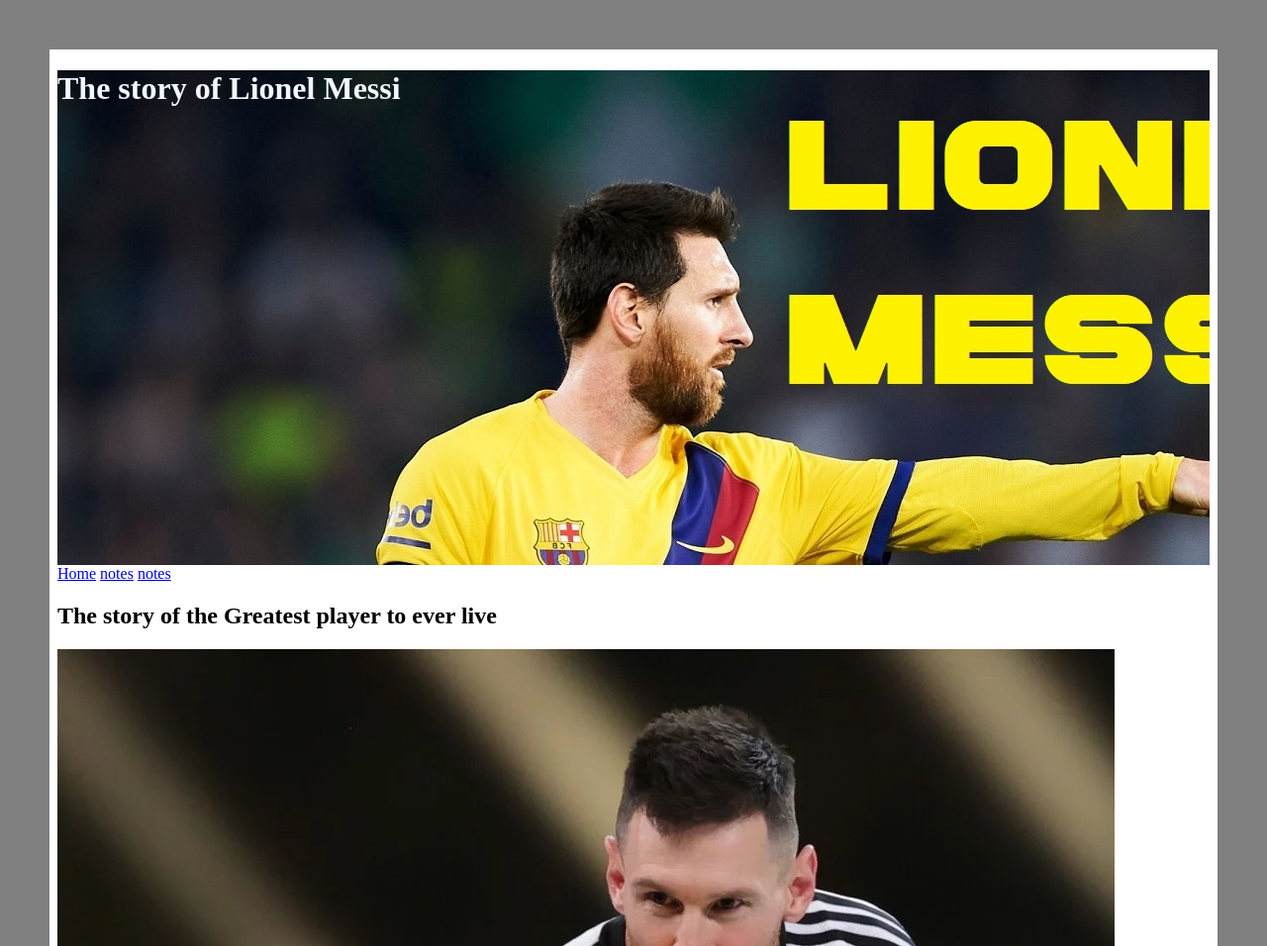
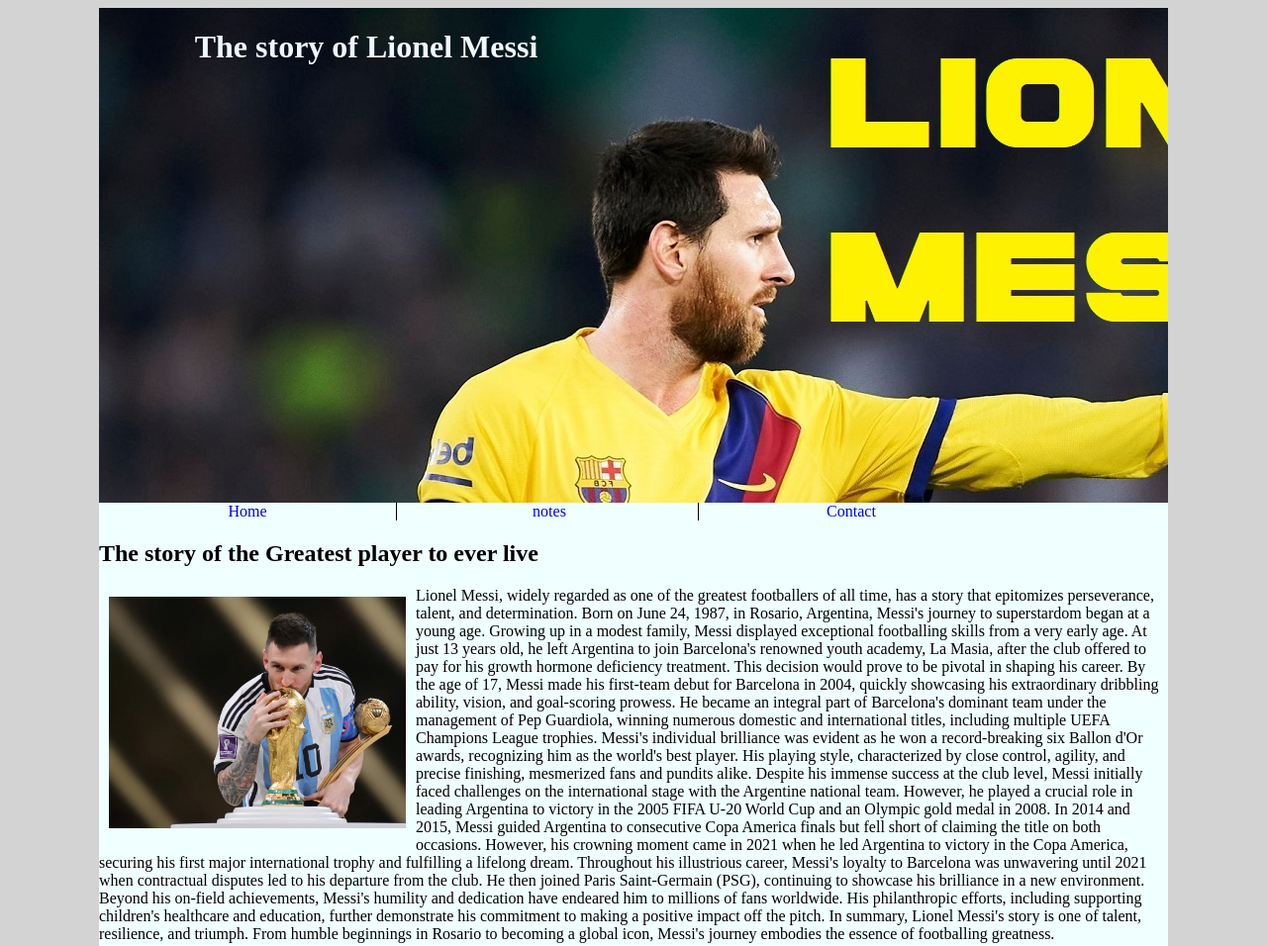
Before and after one commit to efom0001/efom0001.github.io, a plain HTML site: page midterm/index.html in a window 1280 px wide. Shown: the top 956 px of the page at 99% size. Drawn offline with Linux system fonts and the light colour scheme.

Commit message:
adds background color to the body

```diff
--- a/midterm/css/main.css
+++ b/midterm/css/main.css
@@ -1,14 +1,62 @@
-html{
-    /* margin: auto;
-    padding: auto; */
-    border: 50px solid grey;
+body{
+    background-color: lightgray;
+}
+.bodysize{
+    background-color: azure;
+    max-width: 1080px;
+   margin: auto;
 
 }
 header{
     background-image: url('../images/Lionel-Messi-header.jpg');
     height: 500px;
 
+
 }
-header>h1 {
+
+
+header h1 {
+    height: 200px;
+    width: 50%;
+    display: inline-block;
     color: aliceblue;
+    text-align: center;
+    position: relative;
 }
+
+nav a{
+    display: inline-block;
+    width:300px;
+    border-right: 1px solid black;
+    text-align: center;
+    text-decoration: none;
+}
+
+nav a:last-child{
+    border-right: none;
+}
+
+.image-wrapper {
+    width: auto;
+}
+
+img {
+    width: 300px;
+    float: left;
+    margin:10px;
+}
+
+.clearfix::after{
+    contain: "";
+    display: block;
+    clear: left;
+    background-color: blue;
+}
+
+div.form{
+    border: 1px solid black;
+}
+
+footer{
+    text-align: right;
+}
--- a/midterm/index.html
+++ b/midterm/index.html
@@ -17,6 +17,7 @@ CSS should be valid, well-formatted and containing comments -->
 </head>
 <body>
 
+    <div class="bodysize">
         <header>
             <h1>The story of Lionel Messi</h1>
             <!-- <img src="images/Lionel-Messi-header.jpg" alt="lionel messi"> -->
@@ -29,14 +30,13 @@ CSS should be valid, well-formatted and containing comments -->
 
                 <a href="notes.html">notes</a>
 
-            <a href="notes.html">notes</a>
+                <a href="#contactInfo">Contact</a>
 
             </nav>
         </div>
-
+        <h2>The story of the Greatest player to ever live</h2>
         <article>
-        <h2>The story of the Greatest player to ever live</h2>
-        <main class="image-wrapper">
+            <main class="image-wrapper clearfix">
                 <img src="images/Messi.jpg" alt="messi kissing world cup trophy">
 
 
@@ -121,6 +121,10 @@ CSS should be valid, well-formatted and containing comments -->
 
         </div>
 
+        <footer>
+            copyright GIOVANI&copy;
+        </footer>
 
+    </div>
 </body>
 </html>
```
Lines whose indentation alone changed are shown as unchanged.
